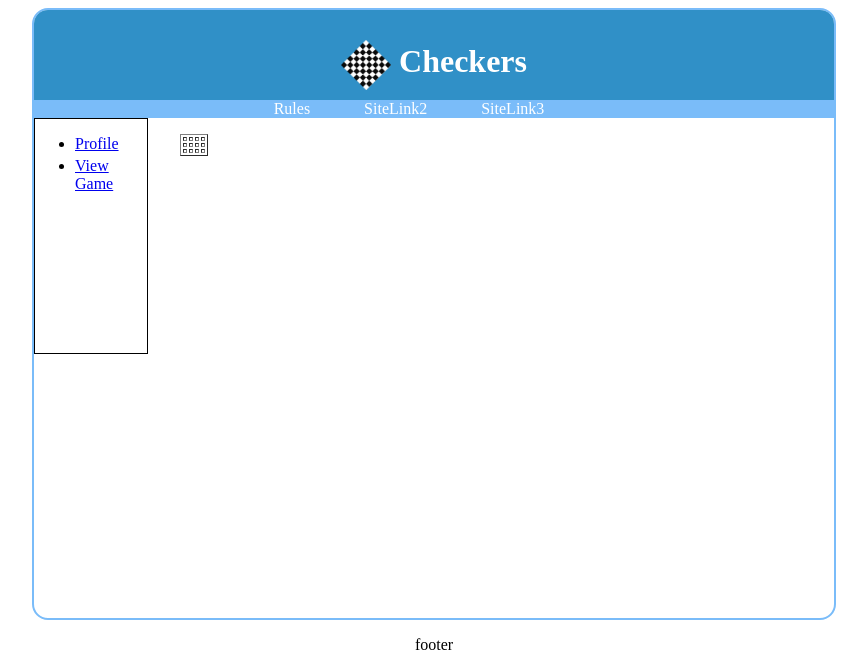
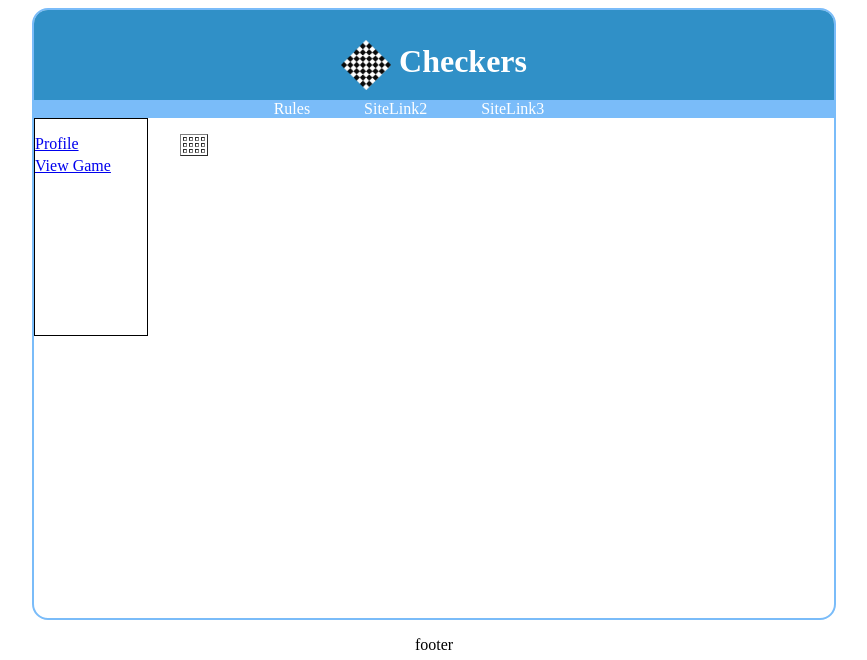
Before and after one commit to harley1011/Checkers-Website, a PHP site: page / in a window 1280 px wide. Shown: the top 660 px of the page, without its empty margins (206-1073 px from the left). Run offline with PHP 8.4, Linux system fonts and the light colour scheme.

Commit message:
more conflict fixes

```diff
--- a/CSS/mainstyle.css
+++ b/CSS/mainstyle.css
@@ -51,16 +51,13 @@ section#main > nav > ul
     padding-top: 0;
     margin:top: 0;
     margin-bottom: 10em;
-<<<<<<< HEAD
     padding-left: 1em;
     padding-right: 1em;
 
     text-align: center;
-=======
     padding-left: 0;
     padding-right: 2em;
     text-align: left;
->>>>>>> dca288556976645ef42c6d7bb9e9150d68be632d
     list-style-type: none;
 }
 section#main > nav > ul > li
```
